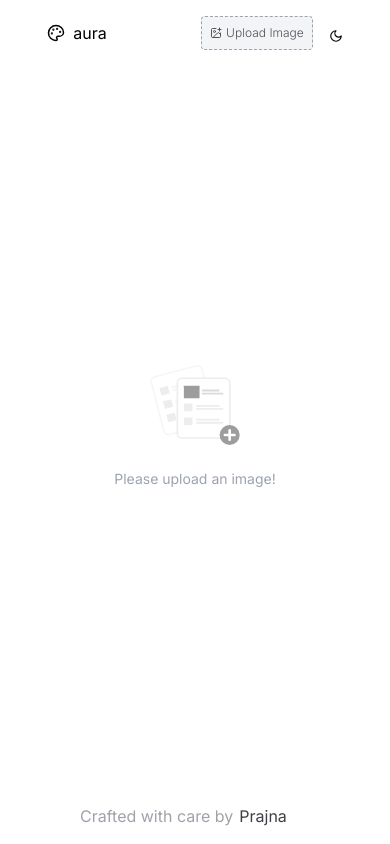
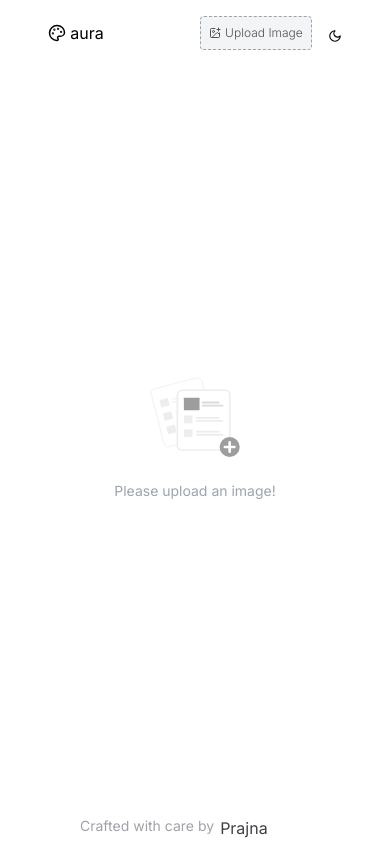
Before and after one commit to prajnaprabhu3/aura, a Next.js app: page / in a window 390 px wide. Built offline with nearby package versions, Linux system fonts and the light colour scheme.

Commit message:
fix: footer ui fix

```diff
--- a/src/components/displayImage.jsx
+++ b/src/components/displayImage.jsx
@@ -10,7 +10,7 @@ const DisplayImage = ({ uploadedImage, colorPalette }) => {
   };
 
   return (
-    <div className="flex flex-col items-center justify-center my-12">
+    <div className="flex flex-col items-center justify-center my-8 md:my-12">
       <div>
         {uploadedImage ? (
           <Image
--- a/src/components/footer.jsx
+++ b/src/components/footer.jsx
@@ -2,9 +2,9 @@ import { ArrowUpRight } from "lucide-react";
 
 const Footer = () => {
   return (
-    <div className="mx-auto py-4">
+    <div className="mx-auto py-1 md:py-4">
       <div className="flex gap-x-1.5 w-[230px] mx-auto ">
-        <p className="text-zinc-400 dark:text-zinc-600 transition-all duration-200 ease-out">
+        <p className="text-sm md:text-base text-zinc-400 dark:text-zinc-600 transition-all duration-200 ease-out">
           Crafted with care by
         </p>
 
--- a/src/components/header.jsx
+++ b/src/components/header.jsx
@@ -6,7 +6,7 @@ const Header = ({ handleChange }) => {
     <header className="py-4">
       <div className="flex justify-around mx-auto md:px-14">
         {/* logo  */}
-        <div className="flex items-center gap-2 cursor-pointer">
+        <div className="flex items-center gap-1 cursor-pointer">
           <Palette size={18} />
           <h2 className="text-md md:text-lg">aura</h2>
         </div>
```
